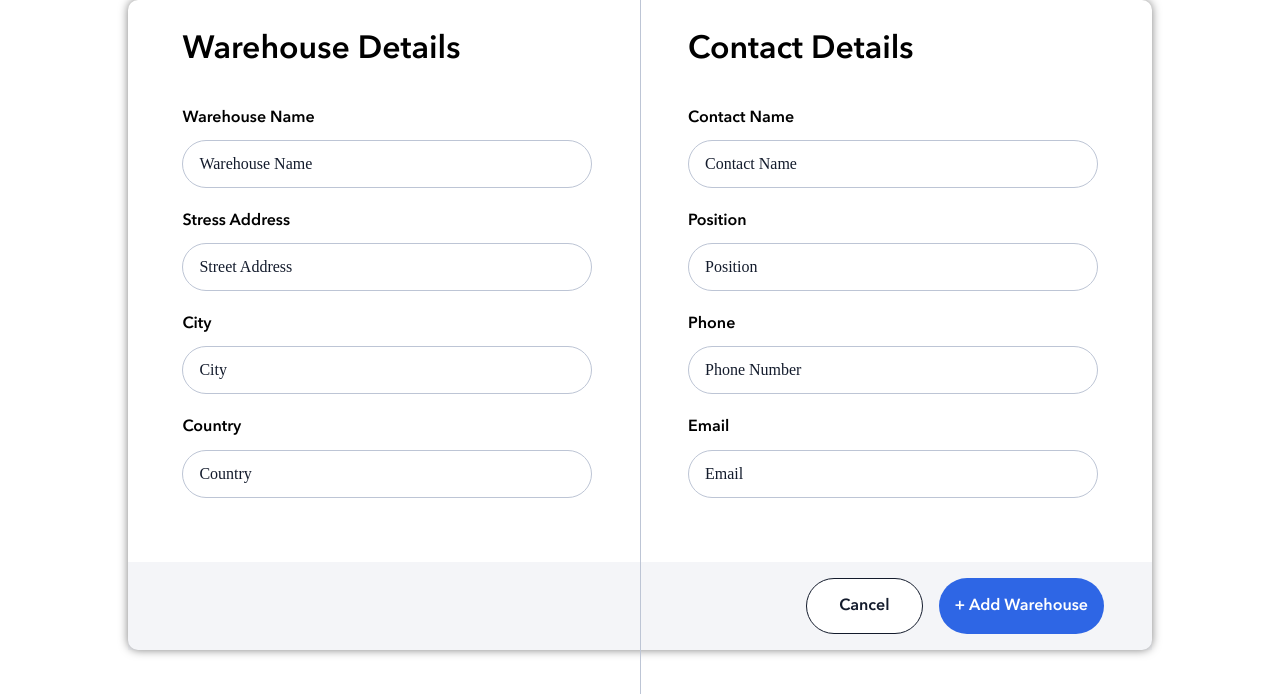
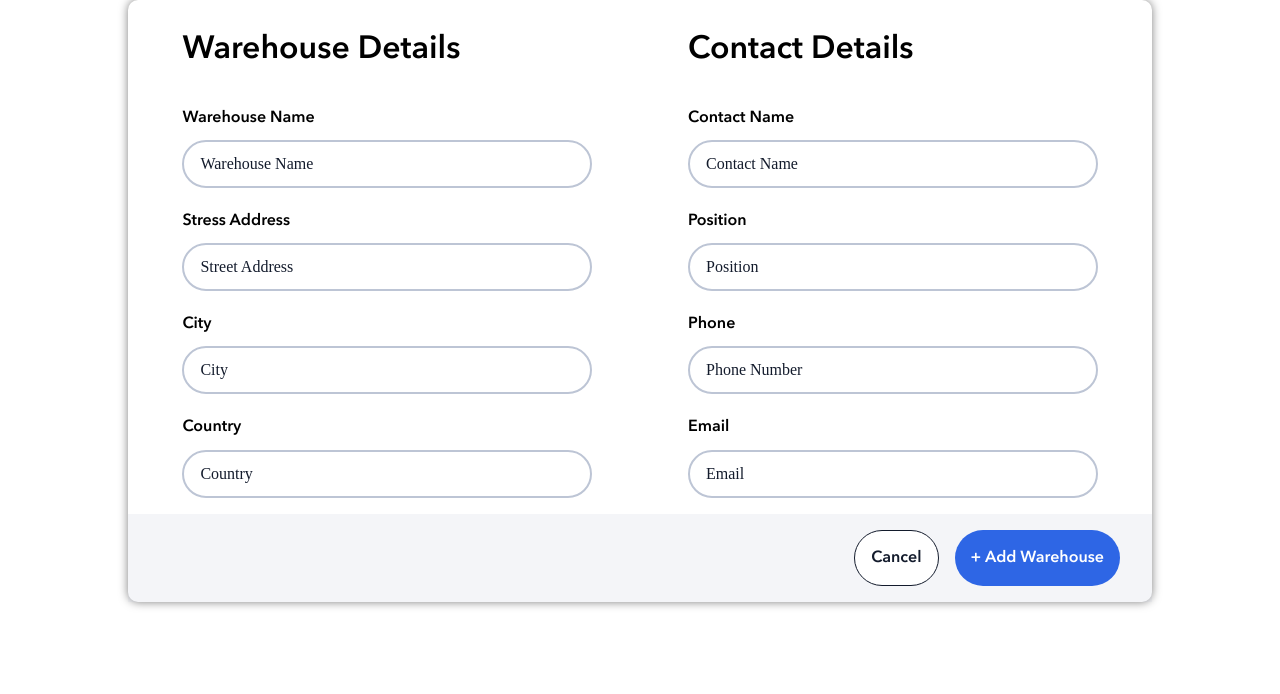
Before and after one commit to DanySA22/InStock-Client, a React (Create React App) app: page /addWareHouse in a window 1280 px wide. Shown: the top 694 px of the page. Built offline with nearby package versions, Linux system fonts and the light colour scheme.

Commit message:
Completed the front-end addWareHouse Details

```diff
--- a/src/pages/AddWareHousePage/AddWareHousePage.jsx
+++ b/src/pages/AddWareHousePage/AddWareHousePage.jsx
@@ -1,8 +1,9 @@
 function AddWareHousePage() {
   return (
     <div className="warehouse">
-      <form action="" className="warehouse__form">
+      <form action="" className="warehouse__container">
         <div className="warehouse__details">
+          <div className="warehouse__divideone"></div>
           <div className="warehouse__left">
             <h2 className="warehouse__title">Warehouse Details</h2>
             <div className="warehouse__items">
@@ -27,7 +28,7 @@ function AddWareHousePage() {
               <input className="warehouse__inputs" type="text" id="country" name="country" placeholder="Country" />
             </div>
           </div>
-          <div className="warehouse__border"></div>
+          <div className="warehouse__dividetwo"></div>
           <div className="warehouse__right">
             <h2 className="warehouse__title">Contact Details</h2>
             <div className="warehouse__items">
--- a/src/pages/AddWareHousePage/AddWareHousePage.scss
+++ b/src/pages/AddWareHousePage/AddWareHousePage.scss
@@ -1,50 +1,73 @@
 .warehouse {
-  &__form {
-    padding: 10%;
+  &__container {
+    padding: 0;
+    width: auto;
+    height: auto;
+    background-color: $instockWhite;
+    border-radius: 10px;
+    box-shadow: 0 0 10px 0 rgba(0, 0, 0, 0.5);
+    margin: 0 10%;
     @include tablet {
       padding: 0;
-      width: auto;
-      height: auto;
-      background-color: $instockWhite;
-      border-radius: 10px;
-      box-shadow: 0px 0px 10px 0px rgba(0, 0, 0, 0.5);
-      margin-left: 10%;
-      margin-right: 10%;
     }
   }
   &__details {
     display: flex;
     flex-direction: column;
     padding-top: 2rem;
-
     @include tablet {
-      display: flex;
       flex-direction: row;
       justify-content: center;
     }
   }
-  &__border {
+
+  &__divideone {
+    height: 2px;
+    background-color: $instockCloud;
+    margin: 20px 0;
     @include tablet {
-      width: 1px;
-      background-color: $instockCloud;
-      position: absolute;
-      top: 0;
-      bottom: 0;
+      display: none;
+    }
+  }
+
+  &__dividetwo {
+    height: 2px;
+    background-color: $instockCloud;
+    margin: 20px 0;
+    @include tablet {
+      display: none;
     }
   }
   &__left {
     width: 100%;
-    margin-bottom: 3rem;
+    padding: 5%;
     @include tablet {
       width: 40%;
       margin-right: 3rem;
+      padding: 0;
     }
   }
+  /*&__left::after {
+    position: absolute;
+    top: 0;
+    bottom: 0;
+    width: 1px;
+    background-color: $instockCloud;
+  }*/
   &__right {
     width: 100%;
+    padding: 5%;
     @include tablet {
       width: 40%;
       margin-left: 3rem;
+      padding: 0;
+      &::before {
+        position: absolute;
+        top: 0;
+        bottom: 0;
+        width: 1px;
+        background-color: $instockCloud;
+      }
     }
   }
   &__title {
@@ -53,17 +76,17 @@
     margin-bottom: 1rem;
     font-family: "AvenirNext LT Pro";
   }
-
   &__items {
     display: flex;
     flex-direction: column;
   }
+
   &__inputs {
     height: 3rem;
     border-radius: 2rem;
     margin-top: 0.8rem;
     padding-left: 1rem;
-    border: solid $instockCloud 1px;
+    border: 2px solid $instockCloud;
     font-family: "Titillium Web";
     &:focus {
       border-radius: 1.2rem;
@@ -84,42 +107,40 @@
   }
   &__buttons {
     display: flex;
-    margin-top: 1rem;
-    margin-bottom: 1rem;
-    padding-right: 3rem;
-
+    margin: 1rem 0;
+    padding-left: 0rem;
+    padding-right: 2rem;
+    justify-content: end;
     @include tablet {
       height: 88.32px;
       overflow: hidden;
-      display: flex;
       justify-content: flex-end;
       background-color: #bdc5d52b;
     }
-    &-add {
+    &-add,
+    &-cancel {
       padding: 1rem;
       border-radius: 2rem;
-      margin-top: 1rem;
-      margin-bottom: 1rem;
+      margin: 2rem 0;
+      cursor: pointer;
+      font-weight: 600;
+      font-size: 1rem;
+      font-family: "AvenirNext LT Pro";
+      @include tablet {
+        margin: 1rem 0;
+      }
+    }
+    &-add {
       background-color: $instockIndigo;
       color: $instockWhite;
       border: none;
-      font-weight: 600;
-      font-size: 1rem;
-      font-family: "AvenirNext LT Pro";
     }
     &-cancel {
-      padding: 1rem 2rem;
-      border-radius: 2rem;
-      margin-top: 1rem;
-      margin-bottom: 1rem;
       background-color: $instockWhite;
-      box-sizing: border-box;
       color: $instockBlack;
       border: 1px solid $instockBlack;
       margin-right: 1rem;
-      font-weight: 600;
-      font-size: 1rem;
-      font-family: "AvenirNext LT Pro";
+      box-sizing: border-box;
     }
   }
 }
```
Also changed, not shown: src/App.jsx (+18 -20 lines).
